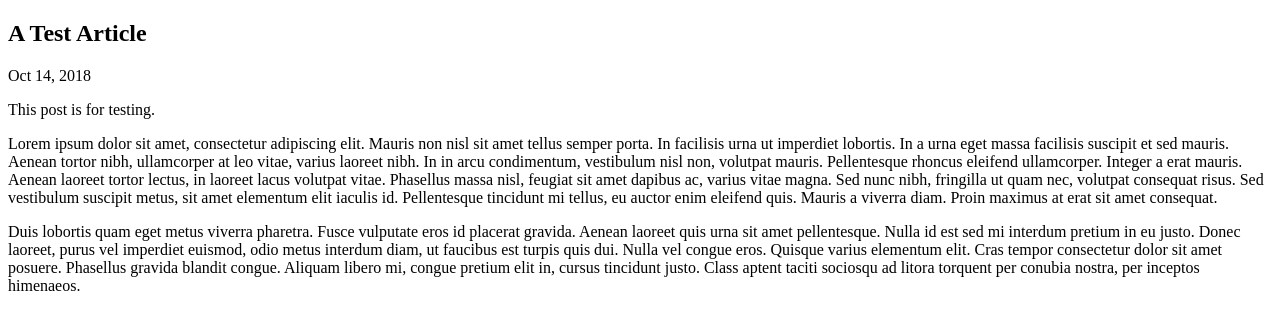
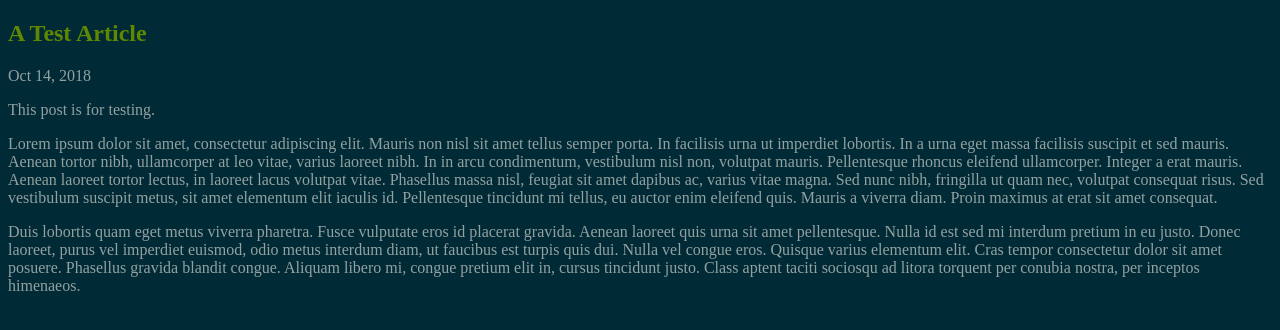
Before and after one commit to sohnryang/solarized-blog-theme, a Jekyll site: the page built from _posts/2018-10-14-A-Test-Article.md, in a window 1280 px wide. Shown: the top 330 px of the page. Built offline with Jekyll 4.4.1, drawn with Linux system fonts in a browser that asks for light colours; a style sheet for code colours, icons or effects is not loaded.

Commit message:
changed to absolute again

```diff
--- a/_includes/head.html
+++ b/_includes/head.html
@@ -3,5 +3,5 @@
     <meta http-equiv="X-UA-Compatible" content="IE=edge">
     <meta name="viewport" content="width=device-width, initial-scale=1">
     <link rel="stylesheet" href="https://cdn.jsdelivr.net/npm/hack-font@3/build/web/hack.css">
-    <link rel="stylesheet" href="assets/main.css">
+    <link rel="stylesheet" href="/assets/main.css">
 </head>
```
